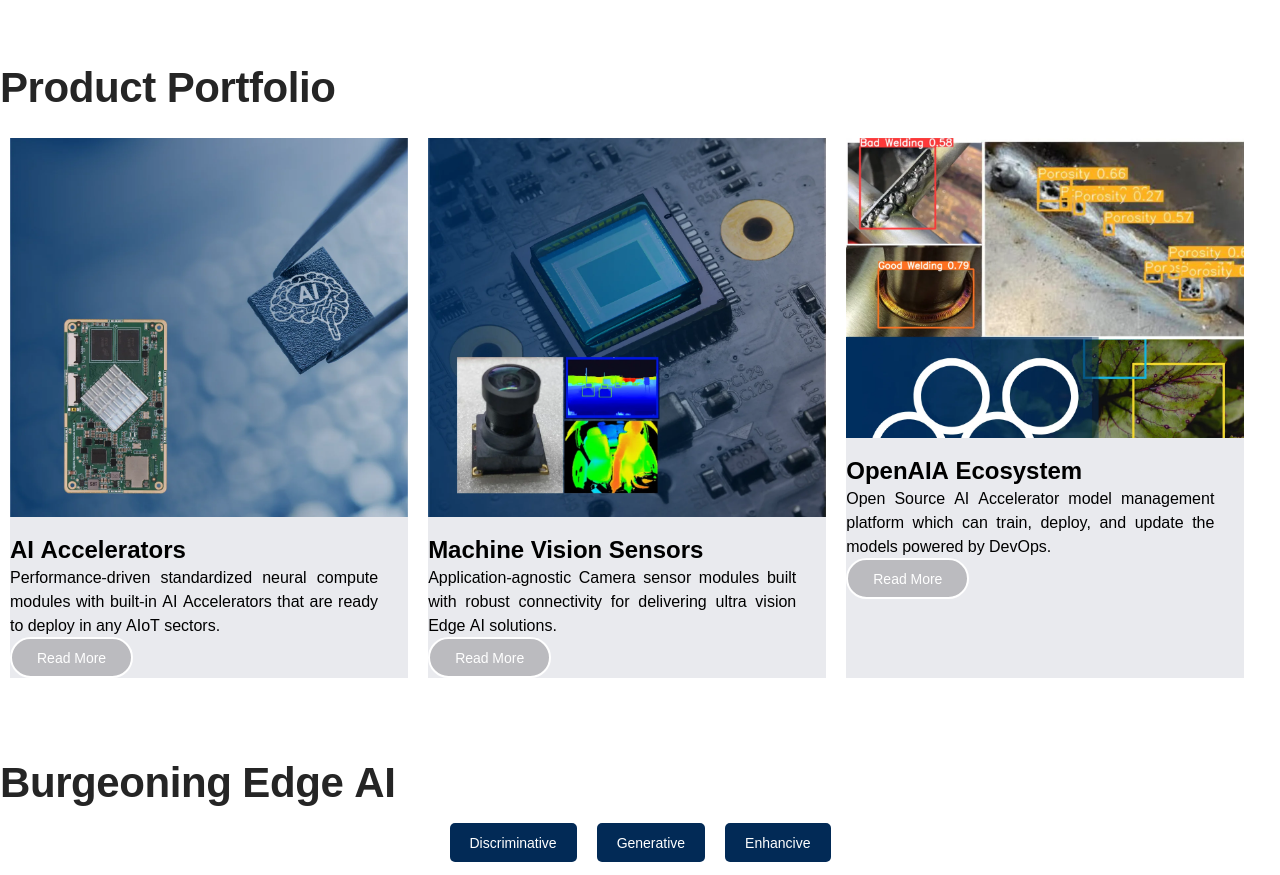
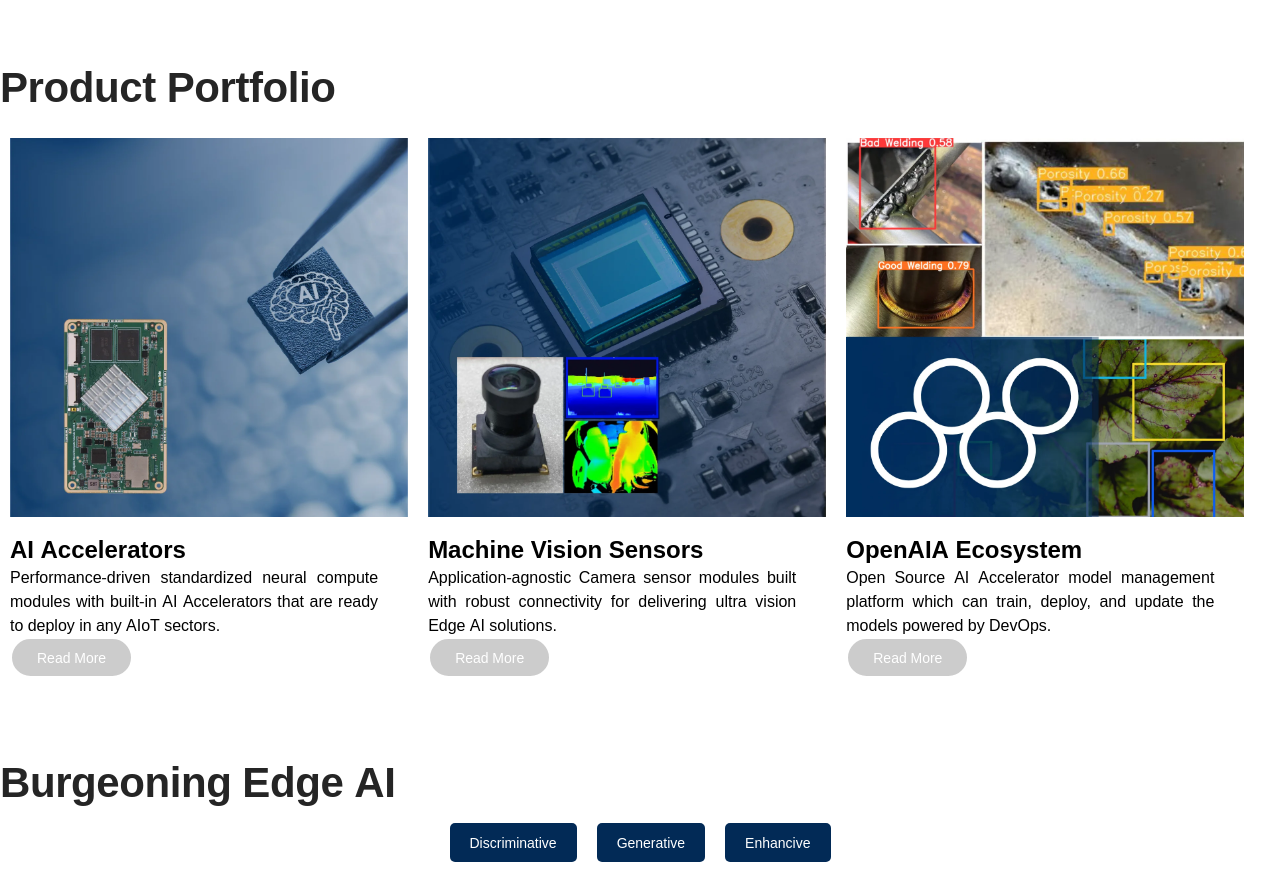
Before and after one commit to wpn10/Edgeble, a plain HTML site: page index.html in a window 1280 px wide. Shown: the part 700-1575 px from the top of the page. Drawn offline with Linux system fonts and the light colour scheme.

Commit message:
Fixed the issue of image getting cropped for 3rd card on small screen

```diff
--- a/style.css
+++ b/style.css
@@ -140,7 +140,7 @@ button:hover, .button1:hover {
 }
 
 .card {
-  background: rgb(233, 234, 238);
+  background: transparent;
   width: 420px;
   margin: 10px;
   display: flex;
@@ -633,13 +633,6 @@ input[type="submit"] {
     height: 540px;
   }
 
-  .car-3 {
-    background-image: url(./images/cardimage3.webp);
-    background-size: cover;
-    height: 300px;
-    width: 100%;
-  }
-
   .heading, .heading1 {
     padding-left: 0px;
   }
```
